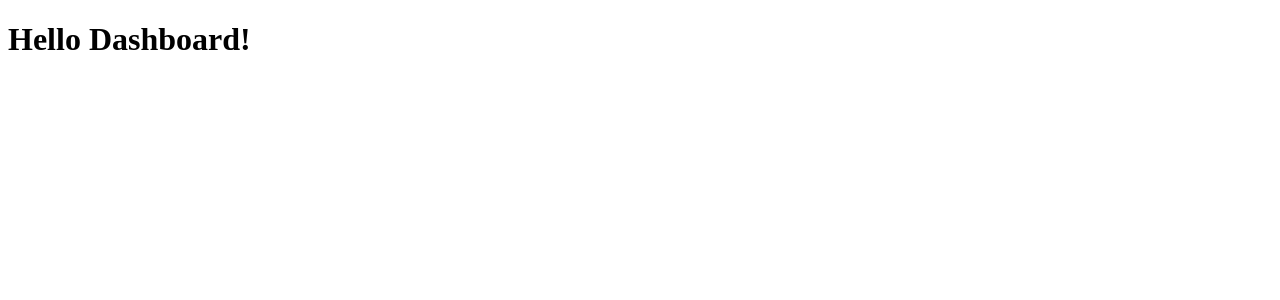
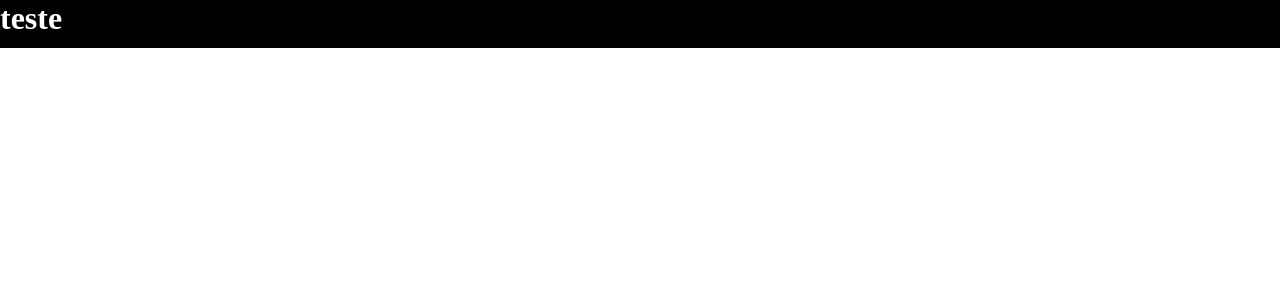
Before and after one commit to muryloandrade/widget-app, a React (Vite) app: page / in a window 1280 px wide. Shown: the top 300 px of the page. Built offline with nearby package versions, Linux system fonts and the light colour scheme.

Commit message:
menuBar init and global style

```diff
--- a/package.json
+++ b/package.json
@@ -12,11 +12,13 @@
   "dependencies": {
     "react": "^18.2.0",
     "react-dom": "^18.2.0",
-    "react-router-dom": "^6.8.2"
+    "react-router-dom": "^6.8.2",
+    "styled-components": "^5.3.8"
   },
   "devDependencies": {
     "@types/react": "^18.0.27",
     "@types/react-dom": "^18.0.10",
+    "@types/styled-components": "^5.1.26",
     "@typescript-eslint/eslint-plugin": "^5.54.0",
     "@typescript-eslint/parser": "^5.54.0",
     "@vitejs/plugin-react": "^3.1.0",
--- a/src/App.tsx
+++ b/src/App.tsx
@@ -1,8 +1,12 @@
 import { Router } from "./Routes/routes"
+import { GlobalStyle } from "./global"
 
 function App() {
   return (
-    <Router/>
+    <>
+      <GlobalStyle/>
+      <Router/>
+    </>
   )
 }
 
--- a/src/Pages/Dashboard/Dashboard.tsx
+++ b/src/Pages/Dashboard/Dashboard.tsx
@@ -1,8 +1,10 @@
+import './style.scss'
+
 export function Dashboard(): JSX.Element {
     return (
-      <div>
-        <h1>
-          Hello Dashboard!
+      <div className="DivDash">
+        <h1 style={{color:"white"}}>
+            teste
         </h1>
       </div>
     )
--- /dev/null
+++ b/src/Pages/Dashboard/style.scss
@@ -0,0 +1,5 @@
+.DivDash{
+    background-color: black;
+    width: 100%;
+    height: 3rem;
+}
--- /dev/null
+++ b/src/global.ts
@@ -0,0 +1,9 @@
+import { createGlobalStyle } from 'styled-components'
+
+export const GlobalStyle = createGlobalStyle`
+* {
+    box-sizing: border-box;
+    margin: 0;
+    padding: 0;
+  }
+`
```
Also changed, not shown: src/Components/MenuBar/MenuBar.tsx (added, +7 -0 lines), src/Components/MenuBar/style.scss (added), 2 other files (tests, documents, lock files or other folders).
